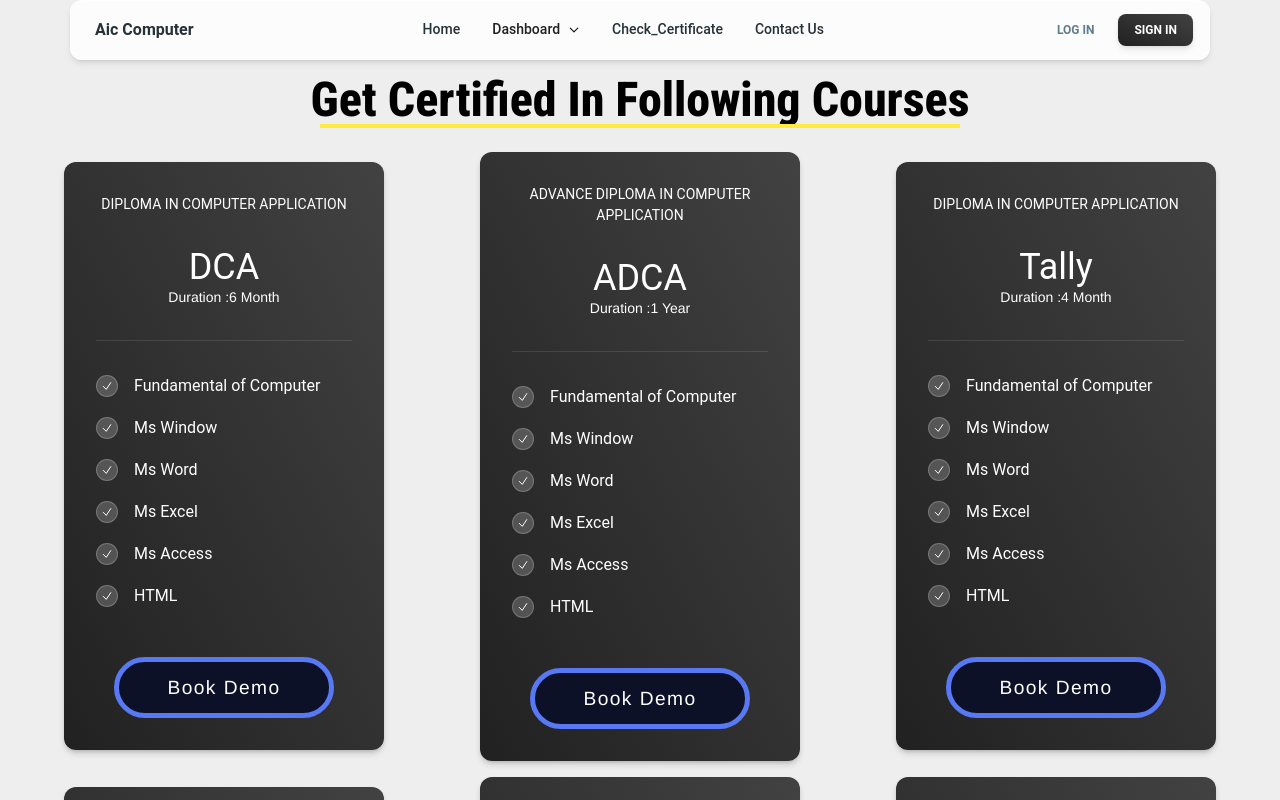
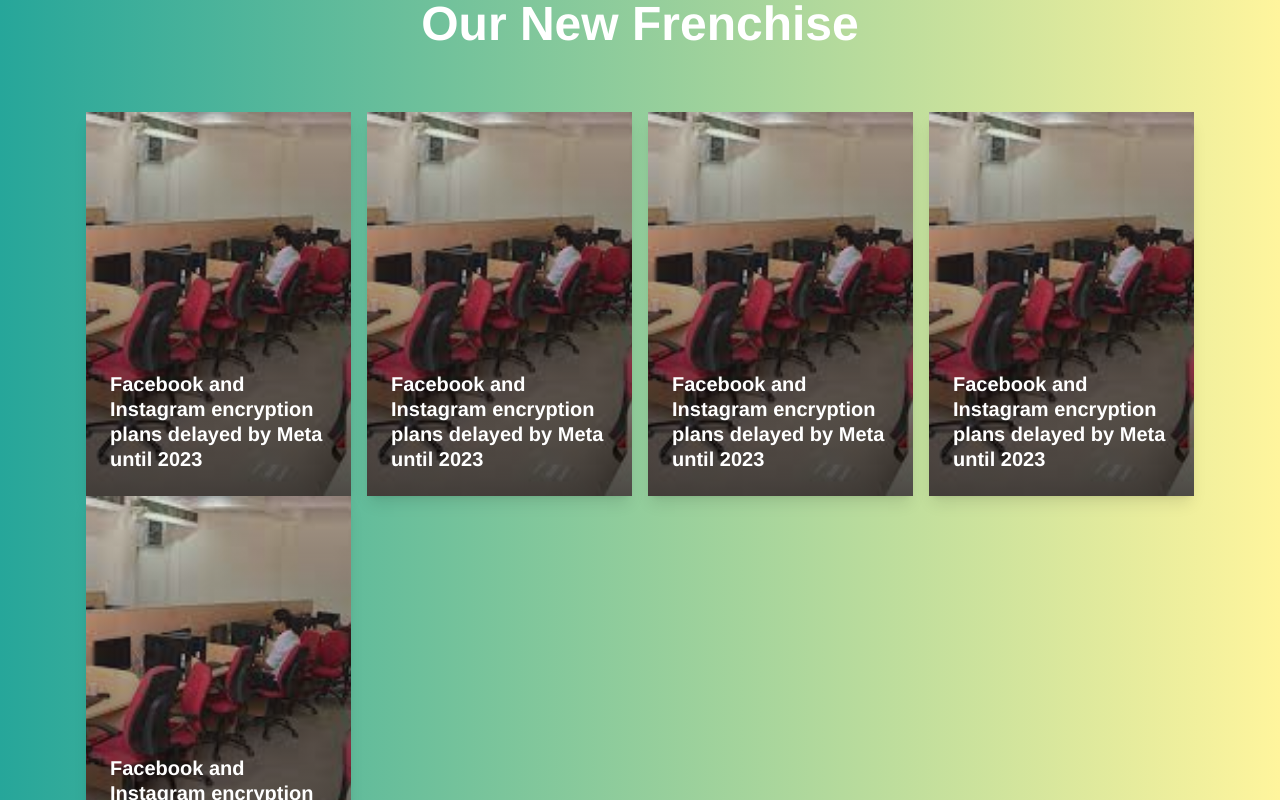
Before and after one commit to santoshrazz/Aic_Computer_Institute, a React (Vite) app: page /Course in a window 1280 px wide. Shown: the top 800 px of the page. Built offline with nearby package versions, Linux system fonts and the light colour scheme.

Commit message:
added Franchise component

```diff
--- a/src/App.jsx
+++ b/src/App.jsx
@@ -1,8 +1,10 @@
+import Frenchise from "./Pages/Franchise/Frenchise"
 import RoutesComp from "./Pages/Routes/RoutesComp"
 function App() {
   return (
     <>
-      <RoutesComp />
+      {/* <RoutesComp /> */}
+      <Frenchise />
     </>
   )
 }
--- /dev/null
+++ b/src/Pages/Franchise/Frenchise.css
@@ -0,0 +1,9 @@
+.gradient {
+    background-image: linear-gradient(to bottom,
+            rgba(243, 244, 246, 0.1),
+            rgba(0, 0, 0, 0.7));
+}
+
+.group:hover .group-hover\:translate-y-0 {
+    transform: translateY(0);
+}
--- /dev/null
+++ b/src/Pages/Franchise/Frenchise.jsx
@@ -0,0 +1,45 @@
+import React from 'react'
+import "./Frenchise.css"
+import ComputerCenter from '../../Assets/Computer_Center_Image.jpg'
+const Frenchise = () => {
+    const frenchise = [0, 1, 2, 3, 5];
+    return (
+        <div className='bg-gradient-to-r from-teal-400 to-yellow-200 min-h-screen'>
+            <h3 className=' text-center font-extrabold text-5xl text-white'>Our New Frenchise</h3>
+            <div className=" min-h-screen">
+                <div className="max-w-screen-xl mx-auto px-4 pt-16 pb-4">
+                    <div className="flex flex-col flex-wrap md:flex-row md:-mx-2">
+                        {
+                            frenchise.map((ele, ind) => {
+                                return <div key={ind} className="w-full md:w-1/2 lg:w-1/4 mb-4 lg:mb-0">
+                                    <a href="#" className="h-72 md:h-96 block group relative mx-2 overflow-hidden shadow-lg">
+                                        <img src={ComputerCenter} className="absolute z-0 object-cover w-full h-72 md:h-96 transform group-hover:scale-150" />
+                                        <div className="absolute gradient transition duration-300 group-hover:bg-black group-hover:opacity-90 w-full h-72 md:h-96 z-10"></div>
+                                        <div className="absolute left-0 right-0 bottom-0 p-6 z-30 transform translate-y-1/2 transition duration-300 h-full group-hover:translate-y-0 delay-100">
+                                            <div className="h-1/2 relative">
+                                                <div className="absolute bottom-0">
+                                                    <h2 className="font-bold text-white leading-tight transition duration-300 text-xl pb-6 group-hover:underline">Facebook and Instagram encryption plans delayed by Meta until 2023</h2>
+                                                </div>
+                                            </div>
+                                            <div className="h-1/2">
+                                                <p className="text-white pb-4 opacity-0 transition duration-300 group-hover:opacity-100">Plans to roll out end-to-end encryption on Facebook and Instagram have been delayed amid a row over child safety.</p>
+                                                <button className="bg-white text-black text-sm px-3 py-1 font-semibold opacity-0 transition duration-300 group-hover:opacity-100 border-2 border-white focus:border-black focus:bg-gray-300">Read More</button>
+                                            </div>
+                                        </div>
+                                    </a>
+                                </div>
+                            })
+                        }
+
+
+                    </div>
+                </div>
+                <div className="text-center text-white text-sm">
+                    Created by <a href="https://stephenainsworth.com" target="_blank" title="Stephen Ainsworth - Web Developer">Stephen Ainsworth</a>
+                </div>
+            </div>
+        </div>
+    )
+}
+
+export default Frenchise
```
Also changed, not shown: src/Assets/Computer_Center_Image.jpg (added).
